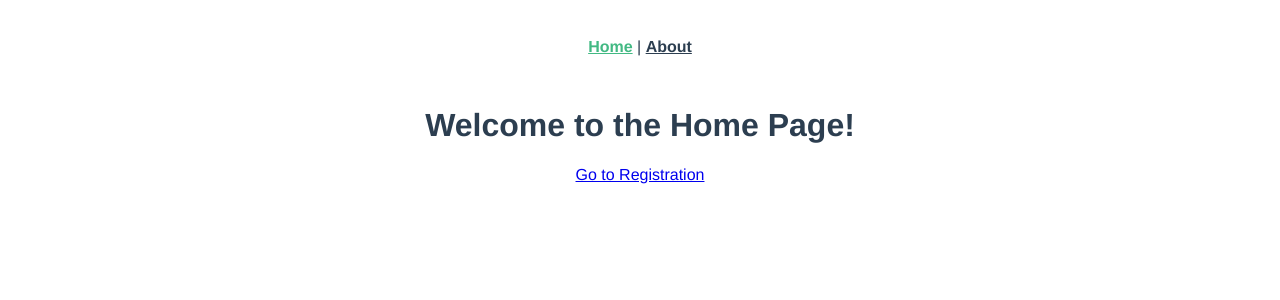
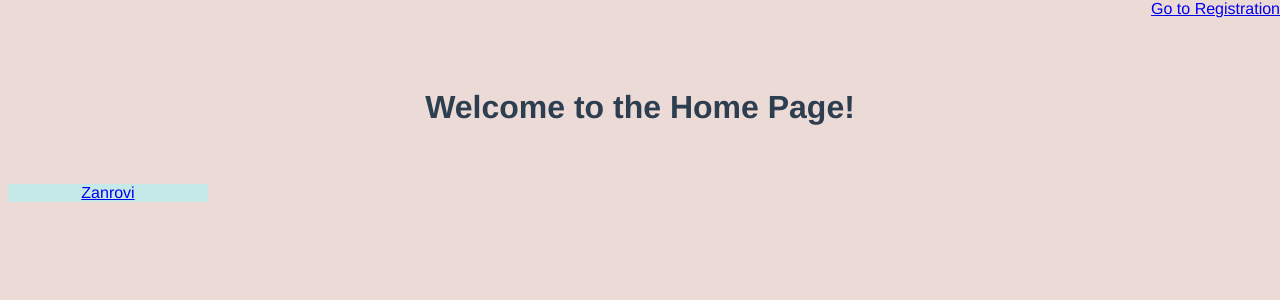
Before and after one commit to aleksandraa19/WebProjekat, a Vue app in the folder projekat/: page / in a window 1280 px wide. Shown: the top 300 px of the page. Built offline with nearby package versions, Linux system fonts and the light colour scheme.

Commit message:
prikaz zanra

```diff
--- a/projekat/src/App.vue
+++ b/projekat/src/App.vue
@@ -1,7 +1,6 @@
 <template>
   <nav>
-    <router-link to="/">Home</router-link> |
-    <router-link to="/about">About</router-link>
+
   </nav>
   <router-view/>
 </template>
--- /dev/null
+++ b/projekat/src/components/ZanrComponent.vue
@@ -0,0 +1,48 @@
+<template>
+  <div>
+    <h2>Genres</h2>
+    <table>
+      <thead>
+        <tr>
+          <th>Genre Name</th>
+        </tr>
+      </thead>
+      <tbody>
+        <tr v-for="zanr in zanrovi" :key="zanr.naziv">
+          <td>{{ zanr.naziv }}</td>
+        </tr>
+      </tbody>
+    </table>
+  </div>
+</template>
+
+<script>
+import axios from 'axios';
+
+export default {
+  data() {
+    return {
+      zanrovi: [],
+    };
+  },
+  mounted() {
+    this.fetchZanrovi();
+  },
+  methods: {
+    fetchZanrovi() {
+      axios
+        .get('http://localhost:9090/api/zanrovi')
+        .then(response => {
+          this.zanrovi = response.data;
+        })
+        .catch(error => {
+          console.error('Error:', error);
+        });
+    },
+  },
+};
+</script>
+
+<style scoped>
+/* Add any desired component styles here */
+</style>
--- a/projekat/src/router/index.js
+++ b/projekat/src/router/index.js
@@ -1,6 +1,7 @@
 import { createRouter, createWebHistory } from 'vue-router'
 import HomeView from '../views/HomeView.vue'
 import RegistrationView from '../views/RegistrationView.vue'
+import ZanrView from '../views/ZanrView.vue'
 
 const routes = [
   {
@@ -12,6 +13,11 @@ const routes = [
     path: '/registration',
     name: 'Registracija',
     component: RegistrationView
+  },
+  {
+    path: '/zanrovi',
+    name: 'Zanrovi',
+    component: ZanrView
   }
 ]
 
--- a/projekat/src/views/HomeView.vue
+++ b/projekat/src/views/HomeView.vue
@@ -1,7 +1,15 @@
 <template>
  <div>
     <h1>Welcome to the Home Page!</h1>
+    <div class="top-right">
     <router-link to="/registration">Go to Registration</router-link>
+    </div>
+    <br><br>
+  <div class="container">
+    <div class="sidebar">
+    <router-link to="/zanrovi">Zanrovi</router-link>
+    </div>
+  </div>
     <router-view></router-view>
   </div>
 </template>
@@ -17,3 +25,26 @@ export default {
   }
 }
 </script>
+
+<style>
+
+.top-right{
+  position:absolute;
+  top: 0;
+  right: 0;
+}
+
+body{
+  background-color: rgb(235, 218, 213);
+}
+
+.container{
+  display: flex;
+}
+
+.sidebar{
+  width: 200px;
+  background-color: rgb(197, 233, 232);
+}
+
+</style>
--- /dev/null
+++ b/projekat/src/views/ZanrView.vue
@@ -0,0 +1,20 @@
+<template>
+  <div>
+    <h1>Zanr View</h1>
+    <ZanrComponent />
+  </div>
+</template>
+
+<script>
+import ZanrComponent from '@/components/ZanrComponent.vue';
+
+export default {
+  components: {
+    ZanrComponent,
+  },
+};
+</script>
+
+<style scoped>
+/* Add any desired component styles here */
+</style>
```
Also changed, not shown: 1 other file (tests, documents, lock files or other folders).
